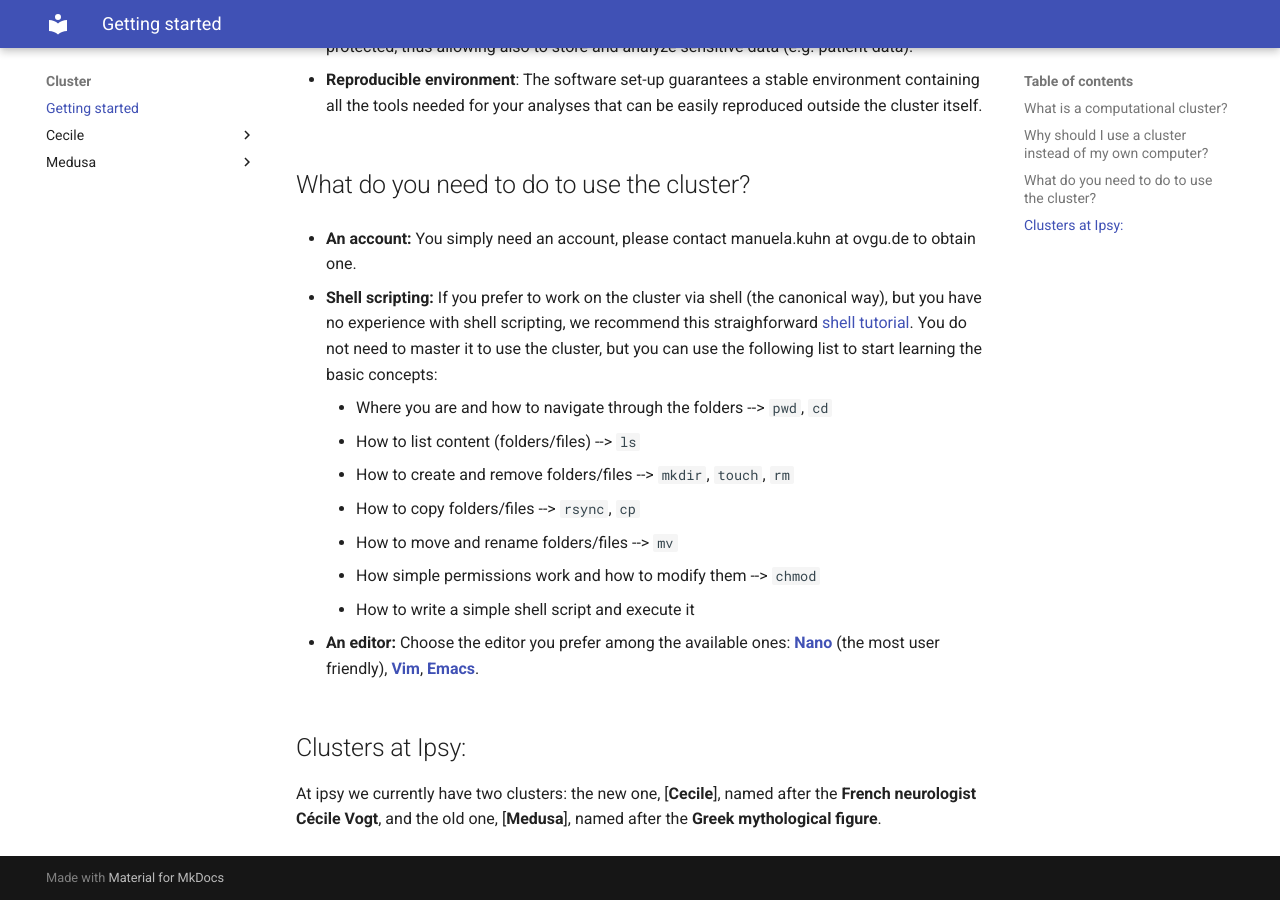
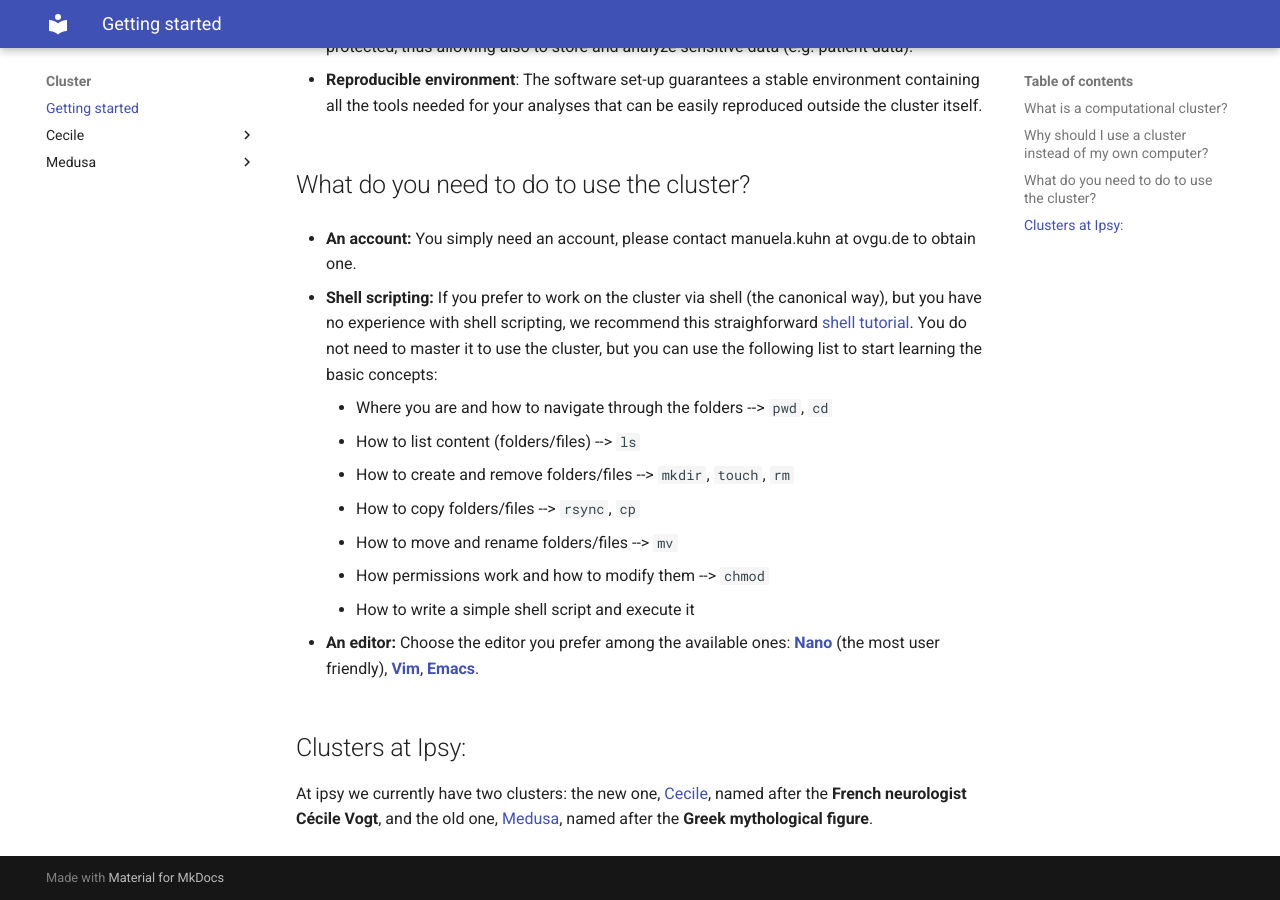
Before and after one commit to pvavra/temp-ipsy, an MkDocs documentation site: the page built from docs/cluster/index.md, in a window 1280 px wide and 900 px high, scrolled down 1258 px. Built offline with MkDocs 1.6.1 and Material for MkDocs 9.7.7, drawn with Linux system fonts in a browser that asks for light colours.

Commit message:
Fix links

```diff
--- a/docs/cluster/index.md
+++ b/docs/cluster/index.md
@@ -30,7 +30,7 @@ A computational cluster is a collection of interconnected computers (see image b
     -  How to create and remove folders/files --> `mkdir`, `touch`, `rm`
     -  How to copy folders/files --> `rsync`, `cp`
     -  How to move and rename folders/files --> `mv`
-    -  How simple permissions work and how to modify them --> `chmod`
+    -  How permissions work and how to modify them --> `chmod`
     -  How to write a simple shell script and execute it</b>
 
 
@@ -38,7 +38,7 @@ A computational cluster is a collection of interconnected computers (see image b
 
 ## Clusters at Ipsy:
 
-At ipsy we currently have two clusters: the new one, [**Cecile**], named after the **French neurologist Cécile Vogt**, and the old one, [**Medusa**], named after the **Greek mythological figure**.
+At ipsy we currently have two clusters: the new one, [Cecile], named after the **French neurologist Cécile Vogt**, and the old one, [Medusa], named after the **Greek mythological figure**.
 
-[Cecile]: cecile/#access
-[Medusa]: medusa/#access
+[Cecile]: cecile/access
+[Medusa]: medusa/access
```
